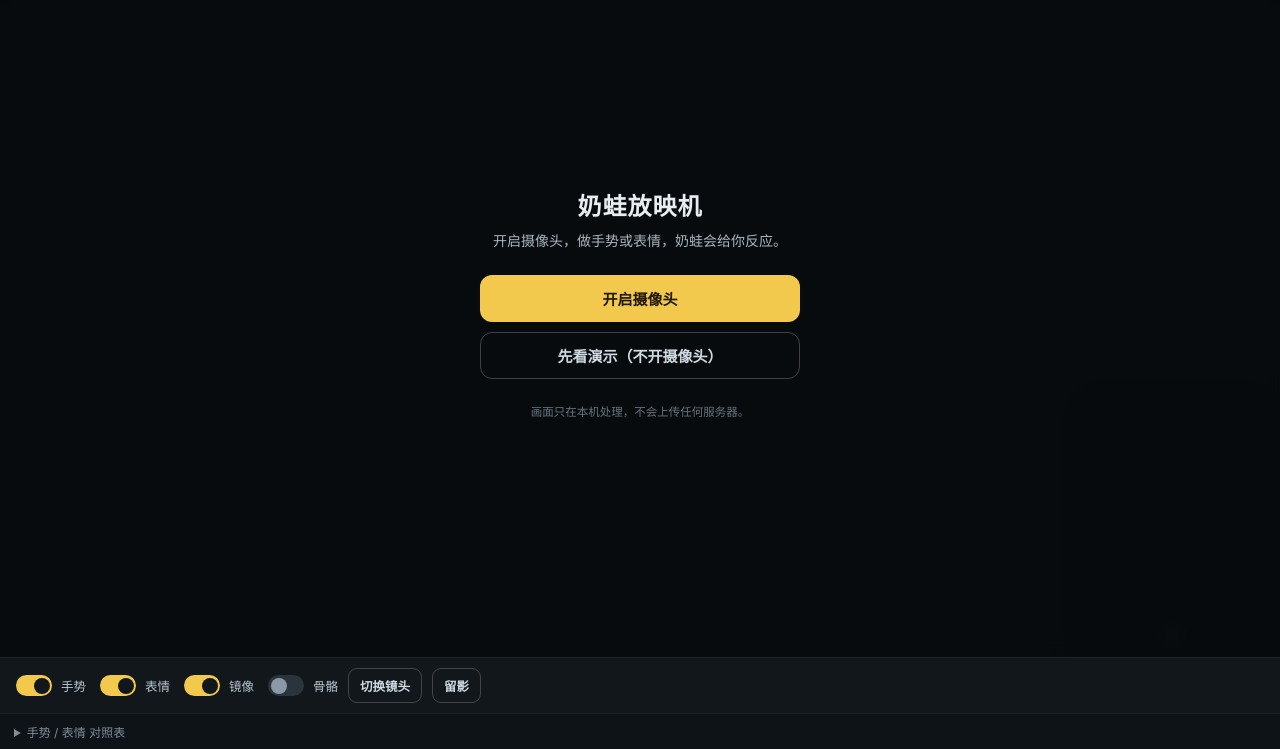
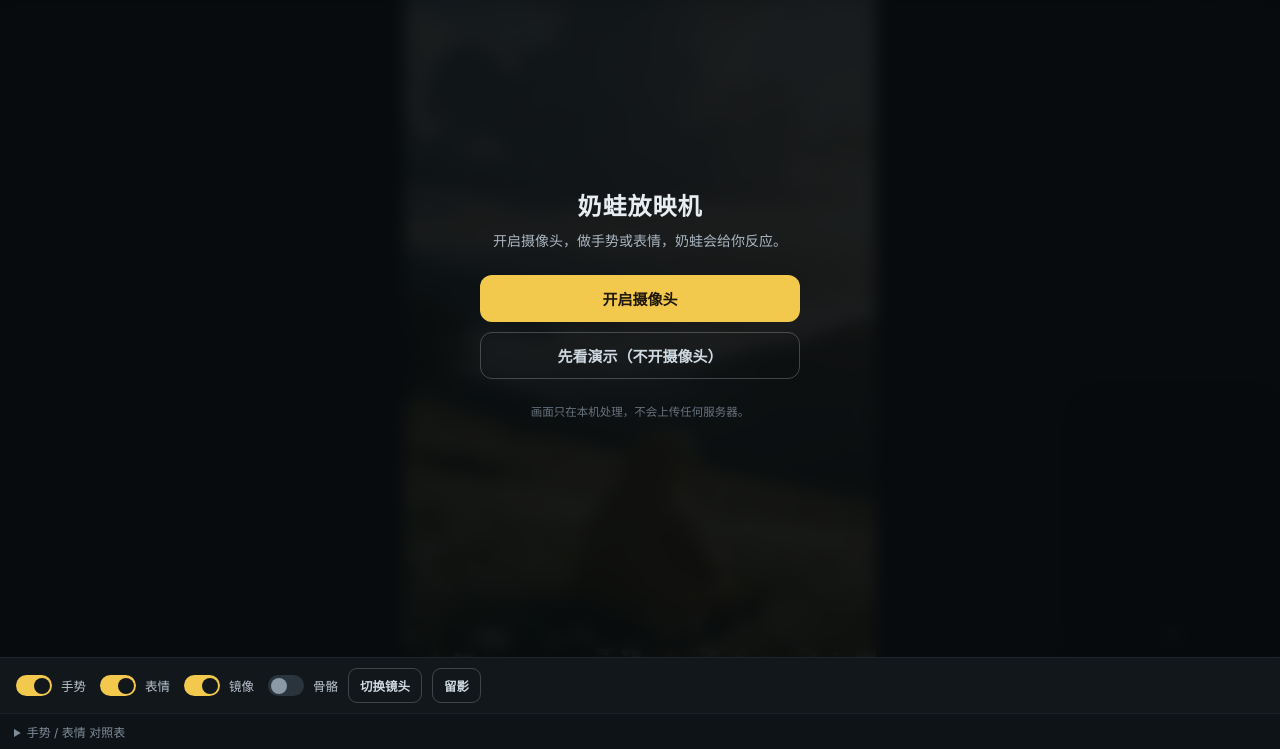
Before and after one commit to Chenyu078/naiwa, a plain HTML site: page index.html in a window 1280 px wide. Shown: the part 51-800 px from the top of the page. Drawn offline with Linux system fonts and the light colour scheme.

Commit message:
fix: 初始图路径

```diff
--- a/index.html
+++ b/index.html
@@ -13,7 +13,7 @@
 <div class="app">
   <!-- 主舞台 -->
   <div class="stage" id="stage">
-    <img class="meme" id="meme" src="img/01.webp" alt="奶蛙">
+    <img class="meme" id="meme" src="jpg/08.jpg" alt="奶蛙">
 
     <!-- 摄像头小窗 -->
     <div class="cam" id="camWrap">
```
